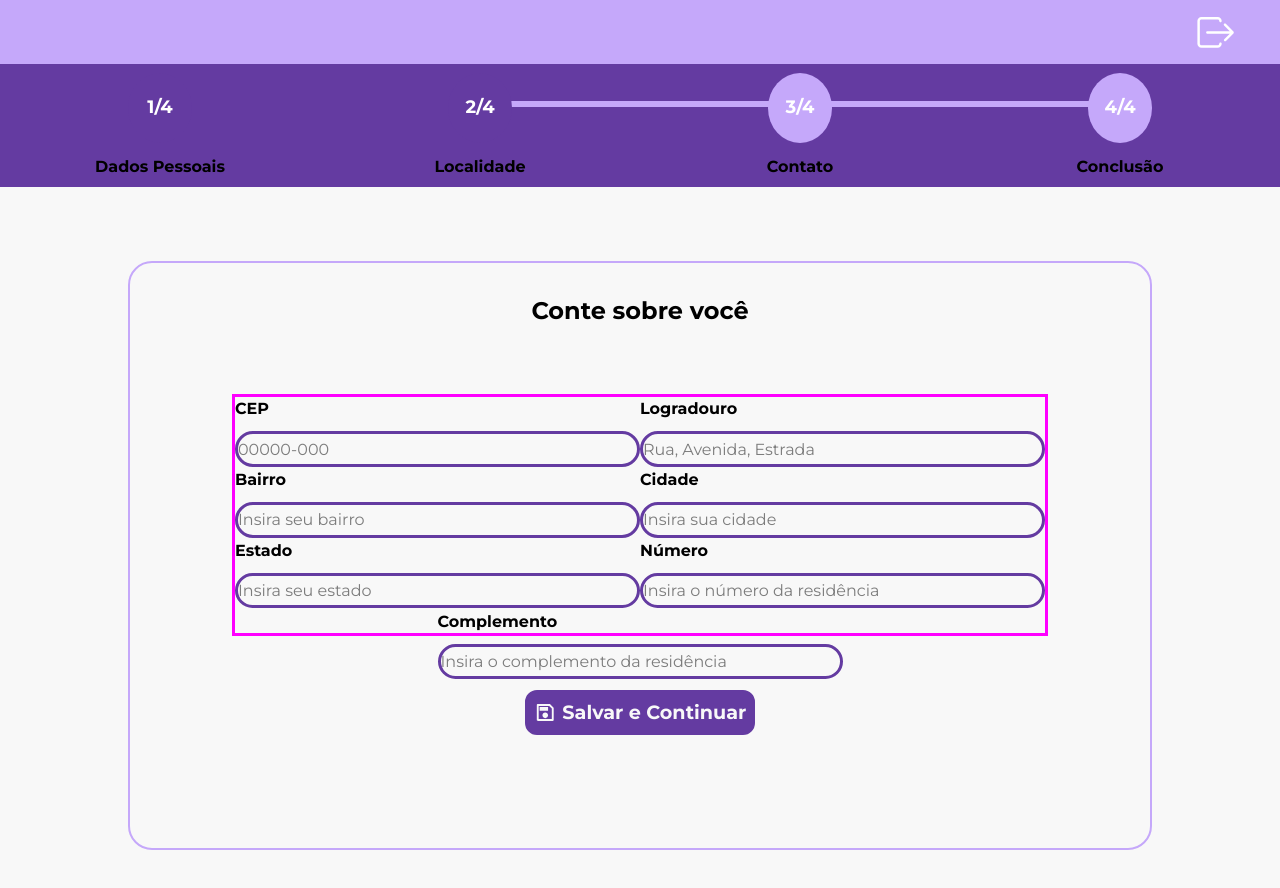
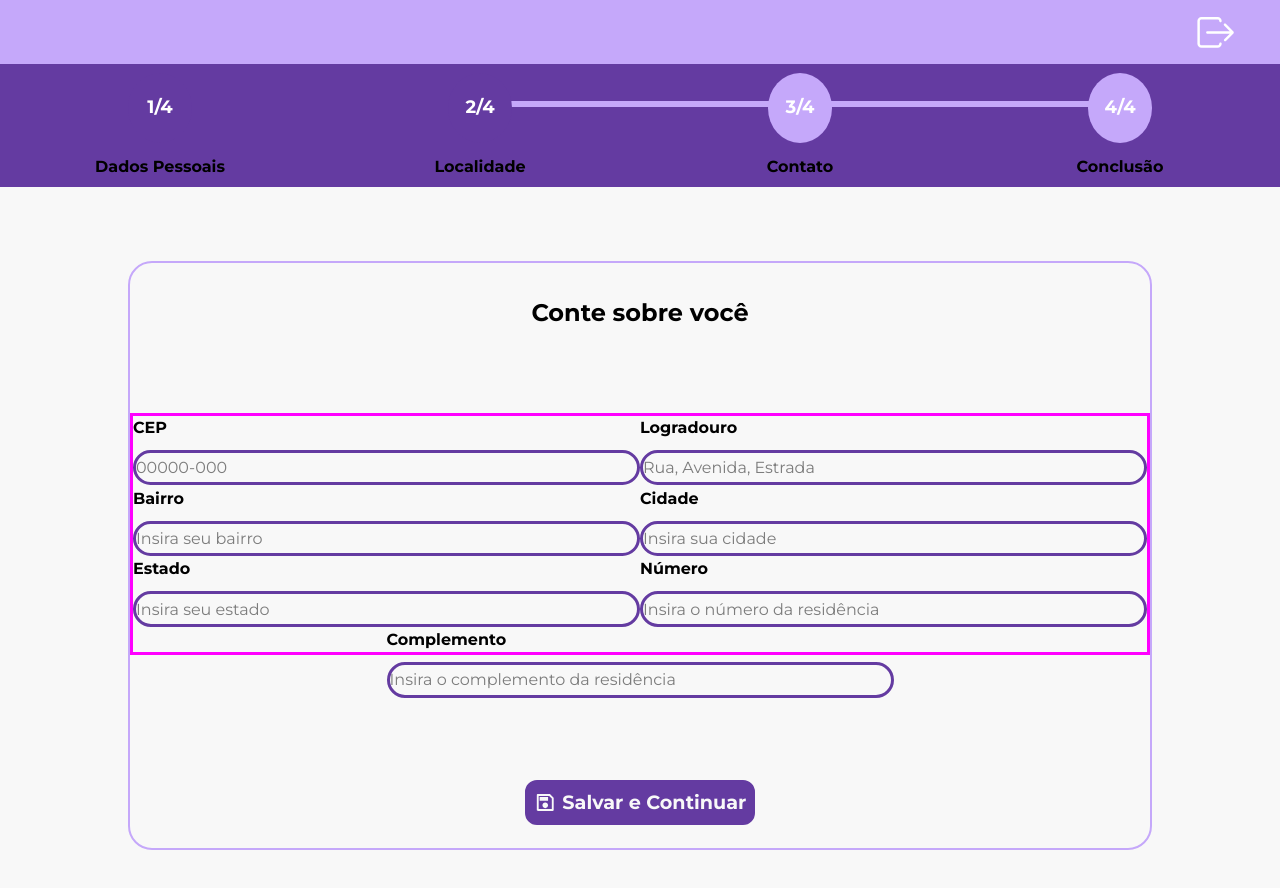
Before and after one commit to CodeSensor-PI/web-psi-rizerio, a React (Vite) app: page /forms/localidade in a window 1280 px wide. Shown: the top 888 px of the page. Built offline with nearby package versions, Linux system fonts and the light colour scheme.

Commit message:
:art: style: Alterando estilizações

```diff
--- a/src/components/main/main.module.css
+++ b/src/components/main/main.module.css
@@ -8,7 +8,7 @@
     height: 80%;
     border: var(--LightPurplePsi) solid 2px;
     border-radius: 24px;
-    gap: 3%;
+    gap: 30%;
 }
 
 .seta_voltar {
@@ -27,22 +27,13 @@
     color: var(--LightPurplePsi);
 }
 
-.inputs_content {
+.inputs_box {
     display: flex;
     justify-content: space-around;
     align-items: center;
     flex-direction: column;
     width: 100%;
-    height: 70%;
-}
-
-.inputs_box {
-    display: flex;
-    justify-content: space-around;
-    align-items: center;
-    flex-direction: column;
-    width: 80%;
-    height: 80%;
+    height: 100%;
 }
 
 .div_botao {
--- a/src/pages/sessao/formularioCadastro/step1/dadosPessoais.module.css
+++ b/src/pages/sessao/formularioCadastro/step1/dadosPessoais.module.css
@@ -9,3 +9,12 @@
     height: 92vh;
     background-color: var(--TrueWhitePsi);
 }
+
+.inputs_content_dados {
+    display: flex;
+    justify-content: space-around;
+    align-items: center;
+    flex-direction: column;
+    width: 70%;
+    height: 100%;
+}
```
